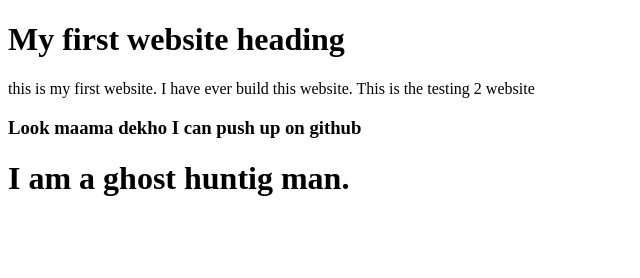
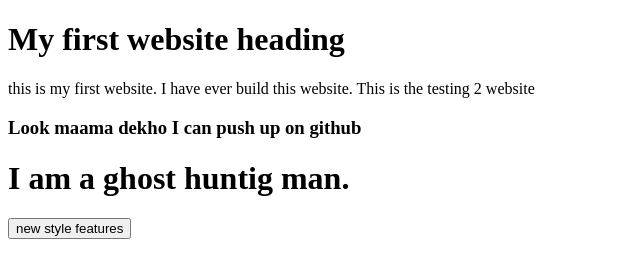
Before and after one commit to muttakin1991/first-web, a plain HTML site: page index.html in a window 1280 px wide. Shown: the whole page, without its empty margins (0-640 px from the left). Drawn offline with Linux system fonts and the light colour scheme.

Commit message:
new style features button

```diff
--- a/index.html
+++ b/index.html
@@ -12,6 +12,7 @@
     <h3>
         Look maama dekho I can push up on github
         <h1>I am a ghost huntig man.</h1>
+        <button>new style features</button>
     </h3>
 </body>
 </html>
```
